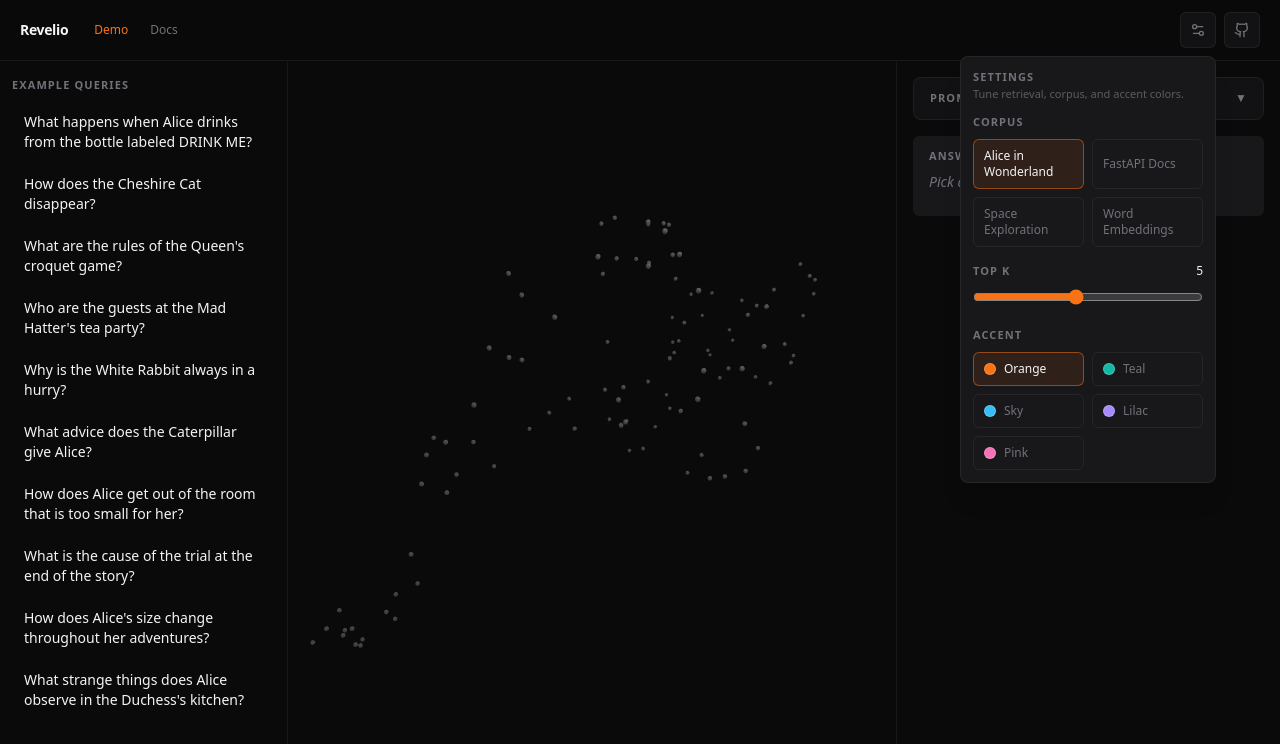
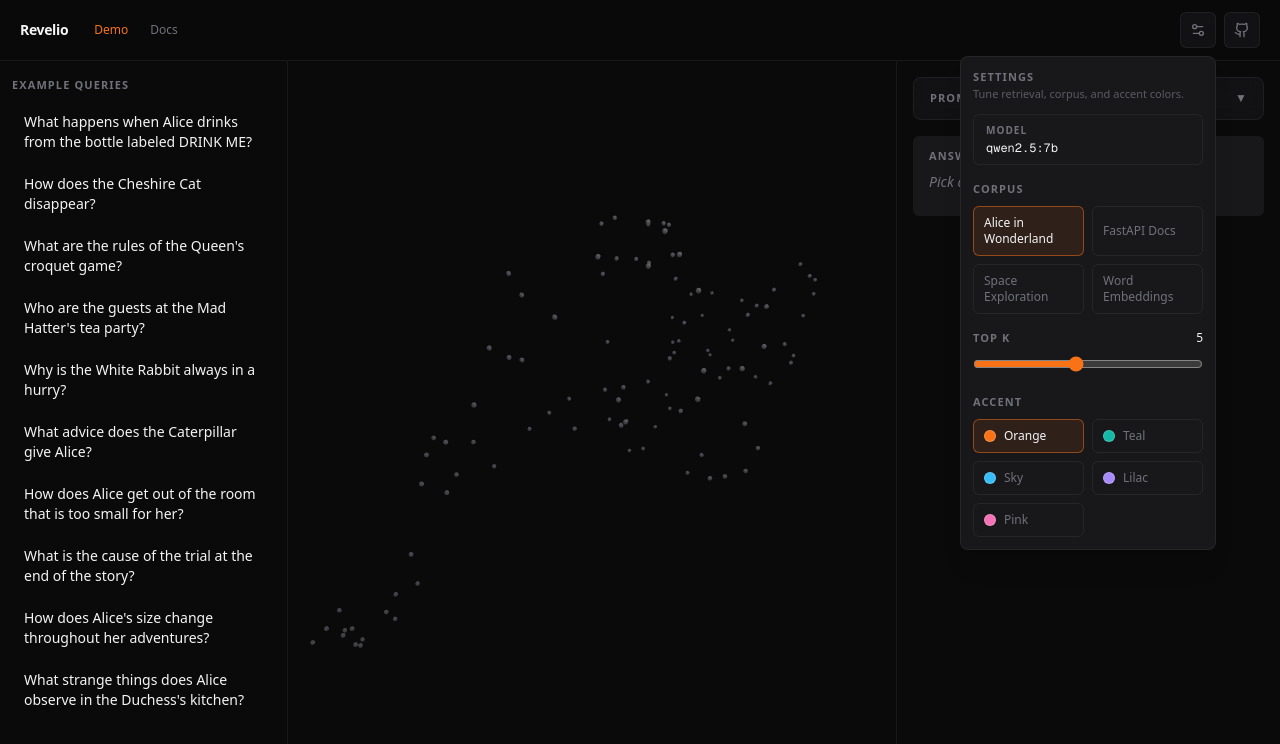
Before and after one commit to krxthx/revelio, a Next.js app in the folder ui/: page /demo in a window 1280 px wide. Both pictures are taken after a click on the button 1198 px from the left and 30 px from the top of the page. Shown: the top 744 px of the page. Built offline with nearby package versions, Linux system fonts and the light colour scheme.

Commit message:
chore: display env model

```diff
--- /dev/null
+++ b/ui/src/app/api/config/route.ts
@@ -0,0 +1,3 @@
+export const GET = () => {
+  return Response.json({ model: process.env.LLM_MODEL ?? null });
+};
--- a/ui/src/app/demo/page.tsx
+++ b/ui/src/app/demo/page.tsx
@@ -74,7 +74,15 @@ const Demo = () => {
   const [loadError, setLoadError] = useState<string | null>(null);
 
   const [topK, setTopK] = useState(5);
+  const [llmModel, setLlmModel] = useState<string | null>(null);
   const { accentId, accentColor, setAccentId } = useAccent();
+
+  useEffect(() => {
+    fetch("/api/config")
+      .then((r) => r.json())
+      .then((data) => setLlmModel(data.model ?? null))
+      .catch(() => {});
+  }, []);
 
   const [selectedQuery, setSelectedQuery] = useState<Query | null>(null);
   const [selectedWord, setSelectedWord] = useState<Chunk | null>(null);
@@ -191,6 +199,7 @@ const Demo = () => {
             corpusId={corpusId}
             onCorpusChange={handleCorpusChange}
             disabled={loading || streaming}
+            model={llmModel}
           />
         }
       />
--- a/ui/src/components/app-settings-menu.tsx
+++ b/ui/src/components/app-settings-menu.tsx
@@ -13,6 +13,7 @@ interface Props {
   corpusId: CorpusId;
   onCorpusChange: (id: CorpusId) => void;
   disabled?: boolean;
+  model?: string | null;
 }
 
 const AppSettingsMenu = ({
@@ -23,6 +24,7 @@ const AppSettingsMenu = ({
   corpusId,
   onCorpusChange,
   disabled,
+  model,
 }: Props) => {
   const [open, setOpen] = useState(false);
   const containerRef = useRef<HTMLDivElement>(null);
@@ -72,6 +74,15 @@ const AppSettingsMenu = ({
           <p className="mb-3 text-[11px] text-muted-foreground/75">
             Tune retrieval, corpus, and accent colors.
           </p>
+
+          {model && (
+            <div className="mb-4 rounded-md border border-border bg-muted/50 px-3 py-2">
+              <p className="mb-0.5 text-[10px] font-semibold uppercase tracking-widest text-muted-foreground">
+                Model
+              </p>
+              <p className="truncate font-mono text-xs text-foreground">{model}</p>
+            </div>
+          )}
 
           <div className="mb-4">
             <p className="mb-2 text-[11px] font-semibold uppercase tracking-widest text-muted-foreground">
```
